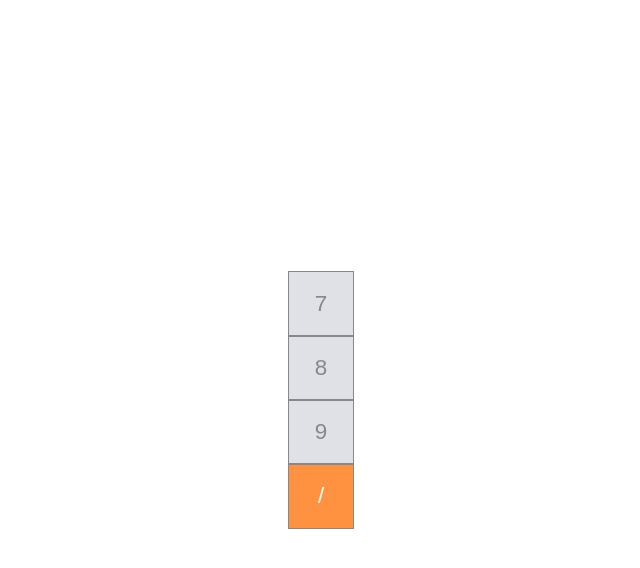
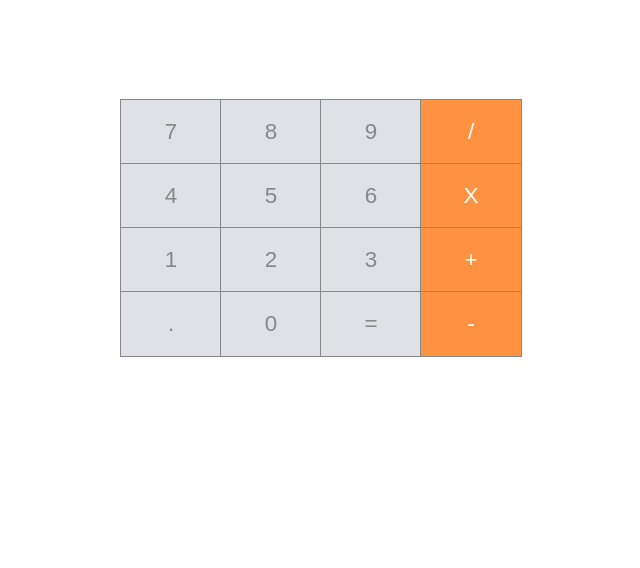
Before and after one commit to SamirJouni/react-calculator, a React (Create React App) app: page / in a window 1280 px wide. Shown: the top 568 px of the page, without its empty margins (319-959 px from the left). Built offline with nearby package versions, Linux system fonts and the light colour scheme.

Commit message:
created the calculator buttons

```diff
--- a/src/components/Button.css
+++ b/src/components/Button.css
@@ -1,6 +1,5 @@
 .button-wrapper {
 	height: 4rem;
-	width: 4rem;
 	display: flex;
 	justify-content: center;
 	align-items: center;
--- a/src/containers/App.css
+++ b/src/containers/App.css
@@ -7,5 +7,11 @@
 }
 
 .calc-wrapper {
+	width: 25rem;
+	height: 37.5rem;
+}
 
+.row {
+	display: flex;
+	width: 100%;
 }
--- a/src/containers/App.jsx
+++ b/src/containers/App.jsx
@@ -13,6 +13,24 @@
             <Button>9</Button>
             <Button>/</Button>
           </div>
+          <div className="row">
+            <Button>4</Button>
+            <Button>5</Button>
+            <Button>6</Button>
+            <Button>X</Button>
+          </div>
+          <div className="row">
+            <Button>1</Button>
+            <Button>2</Button>
+            <Button>3</Button>
+            <Button>+</Button>
+          </div>
+          <div className="row">
+            <Button>.</Button>
+            <Button>0</Button>
+            <Button>=</Button>
+            <Button>-</Button>
+          </div>
         </div>
 			</div>
 		);
```
